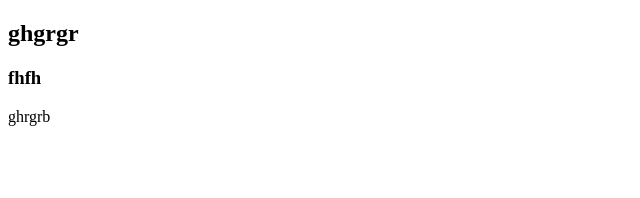
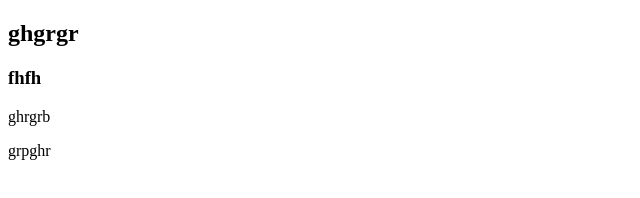
Before and after one commit to fenster01-ops/fenster01, a plain HTML site: page index.html in a window 1280 px wide. Shown: the full height of the page, 0-640 px from the left. Drawn offline with Linux system fonts and the light colour scheme.

Commit message:
add index.html

```diff
--- a/index.html
+++ b/index.html
@@ -9,5 +9,6 @@
     <h2>ghgrgr</h2>
     <h3>fhfh</h3>
     <p>ghrgrb</p>
+    <p>grpghr</p>
 </body>
 </html>
```
